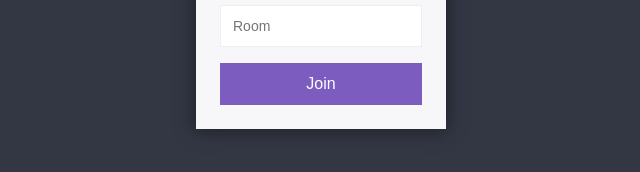
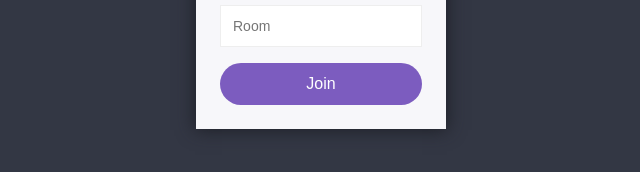
Before and after one commit to Sargam23/chat-app, a website: page public/index.html in a window 1280 px wide. Shown: the part 432-604 px from the top of the page, 319-959 px from the left. Drawn offline with Linux system fonts and the light colour scheme.

Commit message:
Update styles.css

```diff
--- a/public/css/styles.css
+++ b/public/css/styles.css
@@ -160,6 +160,10 @@ button:disabled {
 .compose button {
     font-size: 14px;
 }
+#joinbtn{
+    border-radius: 50px;
+}
+
 
 /* Chat Sidebar Styles */
 
```
